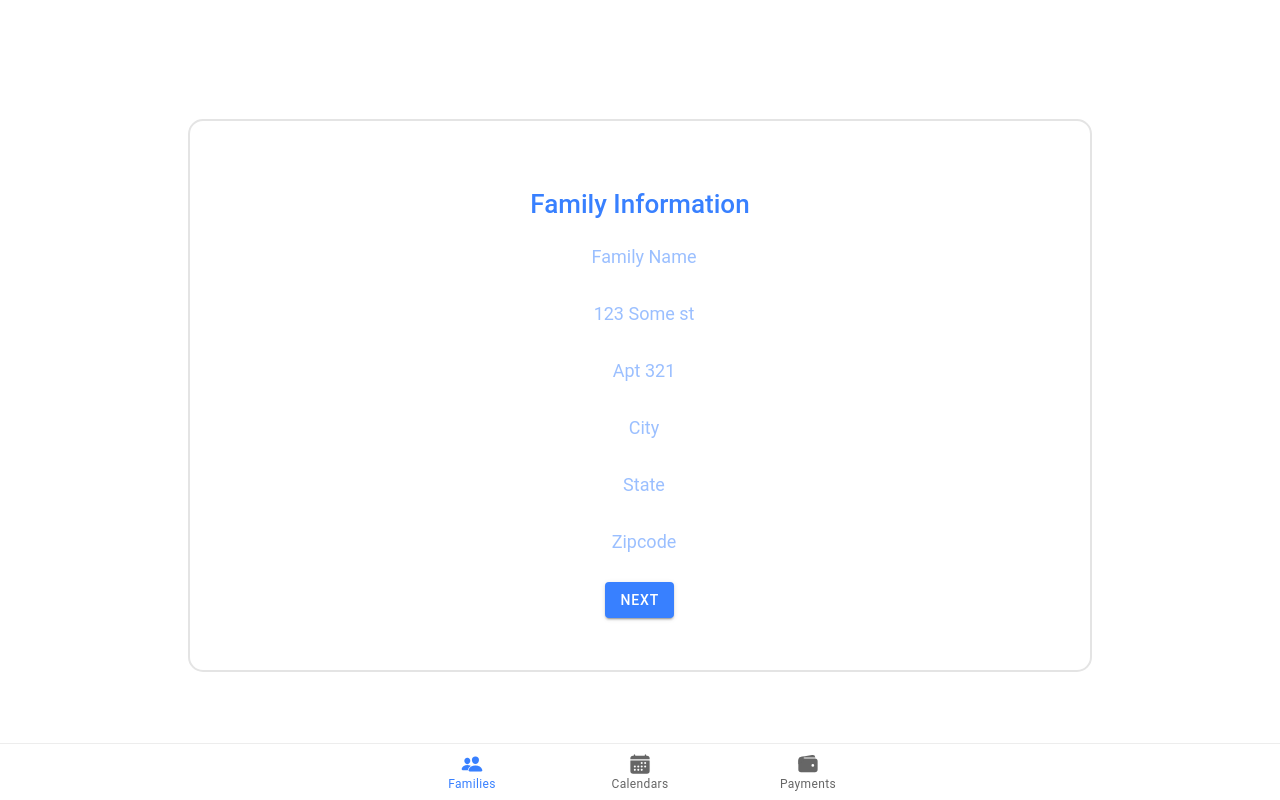
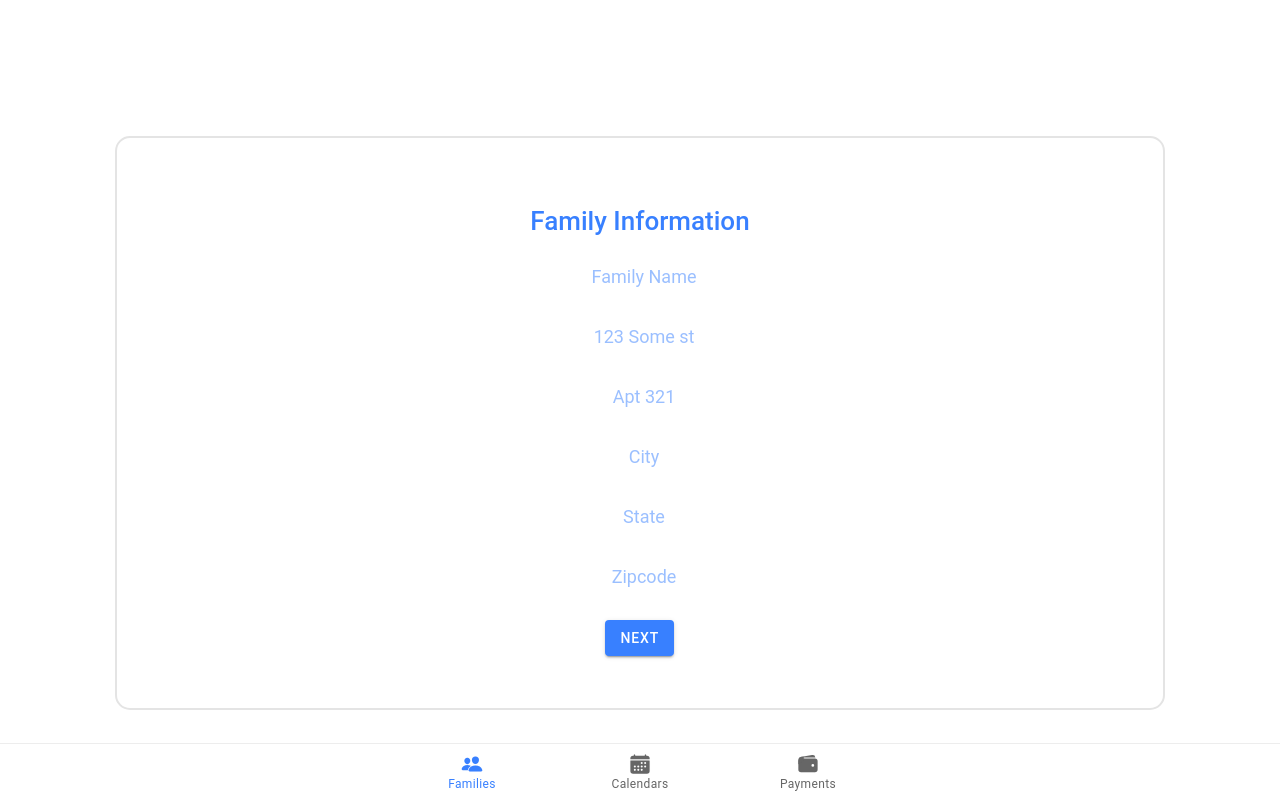
Before and after one commit to tytu16/proGroomer, a React (Create React App) app: page /families in a window 1280 px wide. Both pictures are taken after a click on the element 640 px from the left and 705 px from the top of the page. Built offline with nearby package versions, Linux system fonts and the light colour scheme.

Commit message:
Completed wire-framing createFamily questions and connecting them to the app state to display in FamilyDetails.

```diff
--- a/src/App.tsx
+++ b/src/App.tsx
@@ -80,6 +80,11 @@ export default class App extends React.Component<any,AppState> {
     })
   }
 
+  defaultFam = new FamilyInfo({
+    familyName: "defaultFam",
+    id: -1
+  });
+
   render() {
     return (
       <IonApp>
@@ -92,14 +97,8 @@ export default class App extends React.Component<any,AppState> {
                 <CreateFamily index={this.state.topIndex} onCreateFamily={this.onCreateFamily}/>
               </Route>
               <Route exact path="/families/details:id" render={({match}) => (
-                <FamilyDetail family={this.state.families.find( f =>  ':'+f.id.toString() == match.params.id )
-                  || new FamilyInfo({
-                    familyName: "defaultFam",
-                    id: -1
-                  }
-                )}/>
-              )}
-              />
+                <FamilyDetail family={this.state.families.find( f =>  ':'+f.id.toString() == match.params.id ) || this.defaultFam}/>
+              )} />
             </Route>
 
             <Route exact path="/calendars">
--- /dev/null
+++ b/src/components/CreateFamily/FamilyQuestionSlides.tsx
@@ -0,0 +1,62 @@
+import { IonSlides } from "@ionic/react";
+import { useRef } from "react";
+import { useHistory } from "react-router";
+import { FamilyInfo } from "../../models/FamilyInfo";
+import { HumanInfo } from "../../models/HumanInfo";
+import { PetInfo } from "../../models/PetInfo";
+import FamilyQuestions from "./FamilyQuestions";
+import HumanQuestions from "./HumanQuestions";
+import PetQuestions from "./PetQuestions";
+
+export interface FamilyQuestionProps {
+    index: number,
+    saveFamilyInfo: (newFamily: FamilyInfo) => void,
+    addHuman: (newHuman: HumanInfo) => void,
+    addPet: (newPet: PetInfo) => void,
+    submitFamily: (newPet: PetInfo | null) => void
+}
+
+const FamilyQuestionSlides = (props: FamilyQuestionProps) => {
+
+    const history = useHistory();
+
+    const sliderRef = useRef(document.createElement('ion-slides'));
+
+    const saveFamilyToHuman = (newFamily: FamilyInfo) => {
+        props.saveFamilyInfo(newFamily);
+        toNextSlide();
+    }
+
+    const saveHumanToPet = (newHuman: HumanInfo | null) => {
+        if(newHuman != null){
+            props.addHuman(newHuman);
+        }
+
+        toNextSlide();
+    }
+
+    const toPreviousSlide = () => {
+        console.log("to prev slide");
+        sliderRef.current.slidePrev();
+    }
+
+    const toNextSlide = () => {
+        console.log("to next slide");
+        sliderRef.current.slideNext();
+    }
+
+    const SubmitFamilyAndBackToList = (petInfo: PetInfo | null) => {
+        props.submitFamily(petInfo);
+        history.goBack();
+    }
+
+    return(
+        <IonSlides pager={ true } ref={sliderRef} id="slider" options={{ slidesPerView: "1", zoom: true, grabCursor: true, allowTouchMove: false }}>
+            <FamilyQuestions index={props.index} toHumanInfo={saveFamilyToHuman} />
+            <HumanQuestions toFamilyInfo={toPreviousSlide} anotherHuman={props.addHuman} toPetInfo={saveHumanToPet}/>
+            <PetQuestions anotherPet={props.addPet} backToHumans={toPreviousSlide} submitFamily={SubmitFamilyAndBackToList} />
+        </IonSlides>
+    );
+}
+
+export default FamilyQuestionSlides;
--- a/src/components/CreateFamily/FamilyQuestions.tsx
+++ b/src/components/CreateFamily/FamilyQuestions.tsx
@@ -4,7 +4,8 @@ import { FamilyInfo } from "../../models/FamilyInfo";
 import "./Questions.css";
 
 export interface FamilyQuestionsProps {
-    toHumanInfo: (newFamily: FamilyInfo) => void
+    toHumanInfo: (newFamily: FamilyInfo) => void,
+    index: number
 }
 
 const FamilyQuestions = (props: FamilyQuestionsProps) => {
@@ -14,21 +15,14 @@ const FamilyQuestions = (props: FamilyQuestionsProps) => {
         reValidateMode: "onChange"
     });
 
-    const onSubmit = (data: any) => {
+    const fakeSubmit = (data: any) => {
         console.log('Family Question submit button');
-        // let newFamily = new FamilyInfo({
-        //     familiyName: data.familyName,
-        //     addrOne: data.addrOne,
-        //     addrTwo: data.addrTwo,
-        //     addrCity: data.addrCity,
-        //     addrState: data.addrState,
-        //     addrZip: data.addrZip
-        // })
-        // props.toHumanInfo(newFamily);
     };
 
-    const onWard = (data: any) => {
-        props.toHumanInfo(data);
+    const toHumans = (data: any) => {
+        const newFamily = new FamilyInfo(data);
+        newFamily.id = props.index;
+        props.toHumanInfo(newFamily);
     }
 
     return (
@@ -40,14 +34,14 @@ const FamilyQuestions = (props: FamilyQuestionsProps) => {
                         <IonCol size="10" className="slide-content">
                             <h1>Family Information</h1>
 
-                            <form onSubmit={handleSubmit(onSubmit)}>
+                            <form onSubmit={handleSubmit(fakeSubmit)}>
                                 <IonInput class="input-field" placeholder="Family Name" {...register("familyName", {required: true})} />
                                 <IonInput class="input-field" placeholder="123 Some st" {...register("addrOne", {required: true})} />
-                                <IonInput class="input-field" placeholder="Apt 321" {...register("addrTwo", {required: true})} />
+                                <IonInput class="input-field" placeholder="Apt 321" {...register("addrTwo", {required: false})} />
                                 <IonInput class="input-field" placeholder="City" {...register("addrCity", {required: true})} />
                                 <IonInput class="input-field" placeholder="State" {...register("addrState", {required: true})} />
                                 <IonInput class="input-field" placeholder="Zipcode" {...register("addrZip", {required: true})} />
-                                <IonButton type="submit" onClick={handleSubmit(onWard)}>Next</IonButton>
+                                <IonButton type="submit" onClick={handleSubmit(toHumans)}>Next</IonButton>
                             </form>
                         </IonCol>
                     </IonRow>
--- a/src/components/CreateFamily/HumanQuestions.tsx
+++ b/src/components/CreateFamily/HumanQuestions.tsx
@@ -1,18 +1,65 @@
 import { IonButton, IonCol, IonGrid, IonInput, IonRow, IonSlide } from "@ionic/react";
+import { useState } from "react";
 import { useForm } from "react-hook-form";
+import { HumanInfo } from "../../models/HumanInfo";
 import "./Questions.css";
 
 export interface HumanQuestionsProps {
-    toPetInfo: () => void,
+    toPetInfo: (human: HumanInfo | null) => void,
     toFamilyInfo: () => void,
-    anotherHuman: () => void
+    anotherHuman: (human: HumanInfo) => void
 }
 
 const HumanQuestions = (props: HumanQuestionsProps) => {
-    const { register, handleSubmit, formState: { errors } } = useForm({
+    const { register, handleSubmit, reset, formState: { errors } } = useForm({
         mode: "onTouched",
         reValidateMode: "onChange"
     });
+
+    const [index, setIndex] = useState(0);
+    const [humans, setHumans] = useState<Array<HumanInfo>>([])
+
+    const saveHuman = (data: any) => {
+        const newHuman = new HumanInfo(data);
+        if(humans.length > 0){
+            for(let human of humans ){
+                if(human.isEqualWithoutId(newHuman)){
+                    console.log('we already have this person');
+                    return null;
+                }
+            }
+        }
+
+        newHuman.id = index;
+        console.log('new human created: ');
+        console.log(newHuman);
+        setIndex(index+1);
+
+        if(humans.length == 0){
+            setHumans([newHuman]);
+        } else {
+            let localHumans = humans;
+            localHumans.push(newHuman);
+            setHumans(localHumans);
+        }
+
+        return newHuman;
+    }
+
+    const saveHumanNoMove = (data: any) => {
+        console.log('saving human with no move');
+        const newHuman = saveHuman(data);
+        if(newHuman == null){
+            // already have this person,
+            // ToDo: should probably put a toast out there
+            return;
+        }
+        props.anotherHuman(newHuman);
+    }
+
+    const saveHumanMove = (data: any) => {
+        props.toPetInfo(saveHuman(data));
+    }
 
     const fakeSubmit = () => {
         console.log("human question submit");
@@ -34,15 +81,15 @@ const HumanQuestions = (props: HumanQuestionsProps) => {
                                 <IonGrid>
                                     <IonRow>
                                         <IonCol>
-                                            <IonButton expand="block" no-margin type="submit" onClick={handleSubmit(props.anotherHuman)}>Add Another</IonButton>
+                                            <IonButton expand="block" no-margin type="reset" onClick={handleSubmit(saveHumanNoMove)}>Add Another</IonButton>
                                         </IonCol>
                                     </IonRow>
                                     <IonRow>
                                         <IonCol no-padding>
-                                            <IonButton expand="block" no-margin type="submit" onClick={handleSubmit(props.toFamilyInfo)}> &lt;Fam</IonButton>
+                                            <IonButton expand="block" no-margin type="submit" onClick={props.toFamilyInfo}> &lt;Fam</IonButton>
                                         </IonCol>
                                         <IonCol no-padding>
-                                            <IonButton expand="block" no-margin type="submit" onClick={handleSubmit(props.toPetInfo)}>Pet &gt;</IonButton>
+                                            <IonButton expand="block" no-margin type="submit" onClick={handleSubmit(saveHumanMove)}>Pet &gt;</IonButton>
                                         </IonCol>
                                     </IonRow>
                                 </IonGrid>
--- a/src/components/CreateFamily/PetQuestions.tsx
+++ b/src/components/CreateFamily/PetQuestions.tsx
@@ -1,13 +1,13 @@
 import { IonButton, IonCol, IonGrid, IonInput, IonRow, IonSlide } from "@ionic/react";
+import { useState } from "react";
 import { useForm } from "react-hook-form";
 import { PetInfo } from "../../models/PetInfo";
 import "./Questions.css";
 
 export interface PetQuestionsProps{
-    anotherPet: () => void,
+    anotherPet: (petInfo: PetInfo) => void,
     backToHumans: () => void,
-    submitFamily: (petInfo: PetInfo) => void,
-
+    submitFamily: (petInfo: PetInfo | null) => void,
 }
 
 const PetQuestions = (props: PetQuestionsProps) => {
@@ -16,14 +16,45 @@ const PetQuestions = (props: PetQuestionsProps) => {
         reValidateMode: "onChange"
     });
 
+    const [index, setIndex] = useState(0);
+    const [pets, setPets] = useState<Array<PetInfo>>([]);
+
+    const createPet = (data: any) => {
+        const newPet = new PetInfo(data);
+        if(pets.length > 0){
+            for(let pet of pets) {
+                if(newPet.isEqualWithoutId(pet)){
+                    console.log('already have this pet');
+                    return null;
+                }
+            }
+        }
+        newPet.id = index;
+        setIndex(index+1);
+
+        if(pets.length == 0){
+            setPets([newPet])
+        } else {
+            let localPets = pets;
+            localPets.push(newPet);
+            setPets(localPets);
+        }
+        return newPet;
+
+    }
+
+    const createAndSavePet = (data: any) => {
+
+        let newPet = createPet(data);
+        if(newPet == null){
+            // toast, we already have this pet
+            return;
+        }
+        props.anotherPet(newPet);
+    }
+
     const submitPetInfo = (data: any) => {
-        let newPet = new PetInfo({
-            id: 0,
-            name: data.petName,
-            breed: data.petBreed,
-            sex: data.petSex
-        })
-        props.submitFamily(newPet);
+        props.submitFamily(createPet(data));
     }
 
     return (
@@ -36,18 +67,18 @@ const PetQuestions = (props: PetQuestionsProps) => {
                             <h1>Pet Information</h1>
 
                             <form onSubmit={handleSubmit(()=>{})}>
-                                <IonInput class="input-field" placeholder="Name" {...register("petName", {required: true})} />
-                                <IonInput class="input-field" placeholder="Breed" {...register("petBreed", {required: true})} />
-                                <IonInput class="input-field" placeholder="Male or Female" {...register("petSex", {required: true})} />
+                                <IonInput class="input-field" placeholder="Name" {...register("name", {required: true})} />
+                                <IonInput class="input-field" placeholder="Breed" {...register("breed", {required: true})} />
+                                <IonInput class="input-field" placeholder="Male or Female" {...register("sex", {required: true})} />
                                 <IonGrid>
                                     <IonRow>
                                         <IonCol>
-                                            <IonButton expand="block" no-margin type="submit" onClick={handleSubmit(props.anotherPet)}>Add Another</IonButton>
+                                            <IonButton expand="block" no-margin type="submit" onClick={handleSubmit(createAndSavePet)}>Add Another</IonButton>
                                         </IonCol>
                                     </IonRow>
                                     <IonRow>
                                         <IonCol no-padding>
-                                            <IonButton expand="block" no-margin type="submit" onClick={handleSubmit(props.backToHumans)}>&lt; H</IonButton>
+                                            <IonButton expand="block" no-margin type="submit" onClick={handleSubmit(props.backToHumans)}>&lt; Humans</IonButton>
                                         </IonCol>
                                         <IonCol no-padding>
                                             <IonButton expand="block" no-margin type="submit" onClick={handleSubmit(submitPetInfo)}>Finish</IonButton>
--- a/src/pages/CreateFamily/CreateFamily.tsx
+++ b/src/pages/CreateFamily/CreateFamily.tsx
@@ -1,16 +1,11 @@
-import { IonContent, IonGrid, IonRow, IonSlides } from "@ionic/react";
-import {useForm } from 'react-hook-form'
+import { IonContent, IonGrid, IonRow, IonSlides, IonText } from "@ionic/react";
 
 import './CreateFamily.css';
 import { FamilyInfo } from "../../models/FamilyInfo";
 import { HumanInfo } from "../../models/HumanInfo";
-import { useHistory } from "react-router";
 import { PetInfo } from "../../models/PetInfo";
-import { useRef, useState } from "react";
-import CreateFamilySlide from "../../components/CreateFamilySlide";
-import FamilyQuestions from "../../components/CreateFamily/FamilyQuestions";
-import HumanQuestions from "../../components/CreateFamily/HumanQuestions";
-import PetQuestions from "../../components/CreateFamily/PetQuestions";
+import React from "react";
+import FamilyQuestionSlides from "../../components/CreateFamily/FamilyQuestionSlides"
 
 export interface CreateFamilyProps {
     onCreateFamily: (family: FamilyInfo) => void,
@@ -18,101 +13,105 @@ export interface CreateFamilyProps {
 }
 
 export interface CreateFamilyState {
-    familyName: string,
-    humans: HumanInfo[],
-    pets: PetInfo[]
+    familyInProgress: FamilyInfo
 }
 
-const CreateFamily = (props: CreateFamilyProps) => {
-    const { onCreateFamily, index } = props;
-    const history = useHistory();
-    const { register, handleSubmit, formState: { errors } } = useForm({
-        mode: "onTouched",
-        reValidateMode: "onChange"
-    });
-
-    const sliderRef = useRef(document.createElement('ion-slides'));
-	const [ newFamily, setNewFamily ] = useState(new FamilyInfo({}));
-
-	const slideContent = [
-		{
-			title: "Family Info",
-			text: "Family Name, Address info, etc n shit"
-		},
-		{
-			title: "Human Info",
-			text: "Name, pronoun, email, phone num, etc n shit"
-		},
-		{
-			title: "Pet Info",
-			text: "Breed, age, sex, etc n shit"
-		}
-	];
-
-    const toFamilyInfo = () => {
-        console.log('in creat family, back family info');
-        sliderRef.current.slidePrev();
+export default class CreateFamily extends React.Component<CreateFamilyProps,CreateFamilyState> {
+    constructor(props: CreateFamilyProps){
+        super(props);
+        this.state ={
+            familyInProgress: new FamilyInfo({})
+        };
     }
 
-    const toHumanInfo = (newFamily: FamilyInfo) => {
-        console.log('in createFamily, to human info we go');
-        sliderRef.current.slideNext();
+    render() {
+
+        const addHuman = (newHuman: HumanInfo) => {
+            let newFamily = this.state.familyInProgress;
+            if(newFamily.humans.length == 0){
+                newFamily.humans = [newHuman];
+            } else {
+                newFamily.humans.push(newHuman);
             }
 
-    const anotherHuman = () => {
-        console.log("add a human");
+            console.log('family has a new human');
+            console.log(newFamily);
+
+            this.setState({familyInProgress: newFamily});
         }
 
-    const toPreviousSlide = () => {
-        console.log("to prev slide");
-        sliderRef.current.slidePrev();
+        const addPet = (newPet: PetInfo): FamilyInfo => {
+            let newFamily = this.state.familyInProgress;
+            if(newFamily.pets.length == 0){
+                newFamily.pets = [newPet];
+            } else {
+                newFamily.pets.push(newPet);
             }
 
-    const toNextSlide = () => {
-        console.log("to next slide");
-        sliderRef.current.slideNext();
-    }
-
-    const anotherPet = () => {
-        console.log("add a pet");
+            console.log('family has a new pet');
+            console.log(newFamily);
+            this.setState({familyInProgress: newFamily});
+            return newFamily;
         }
 
 
+        const saveFamilyInfo = (newFamily: FamilyInfo) => {
+            if(!this.state.familyInProgress.baseFamilyEqual(newFamily)){
+                newFamily.id = this.props.index;
+                this.setState({familyInProgress: newFamily});
+                console.log('added family info, now to humanInfo');
+                console.log(newFamily)
+            } else {
+                console.log('data is same, moving forward without saving');
+            }
+        }
 
-    const onSubmit = (data: any) => {
-        console.log(data);
-        let newHuman: HumanInfo = new HumanInfo({
-            firstName: data.firstName,
-            lastName:  data.lastName,
-        });
-        let newFamily = new FamilyInfo({
-            familyName: data.familyName,
-            humans: [newHuman],
-            id: index+1,
-            addrOne: data.addrOne,
-            addrTwo: data.addrTwo,
-            addrCity: data.addrCity,
-            addrState: data.addrState,
-            addrZip: data.addrZip,
-        })
-        onCreateFamily(newFamily);
-        history.goBack();
+        const submitFamily = (newPet: PetInfo | null) => {
+            // this method is broken
+            if(newPet == null){
+                console.log('pet already exists, moving on with family as is');
+                this.props.onCreateFamily(this.state.familyInProgress);
+            } else {
+                this.props.onCreateFamily(addPet(newPet));
+            }
         }
 
         return (
             <IonContent>
                 <IonGrid class="thing">
                     <IonRow>
-                    <IonSlides pager={ true } ref={ sliderRef } id="slider" options={{ slidesPerView: "auto", zoom: true, grabCursor: true, allowTouchMove: false }}>
-                        <FamilyQuestions toHumanInfo={toHumanInfo} />
-                        <HumanQuestions toFamilyInfo={toPreviousSlide} anotherHuman={anotherHuman} toPetInfo={toNextSlide}/>
-                        <PetQuestions anotherPet={anotherPet} backToHumans={toPreviousSlide} submitFamily={onSubmit} />
-                    </IonSlides>
+                        <FamilyQuestionSlides index={this.state.familyInProgress.id} saveFamilyInfo={saveFamilyInfo}
+                            addHuman={addHuman} addPet={addPet} submitFamily={submitFamily}/>
+                    </IonRow>
+                    <IonRow>
+                        { this.state?.familyInProgress?.familyName &&
+                            <IonText><p>{this.state.familyInProgress.familyName}<br/>
+                                { this.state.familyInProgress.fullAddress} </p>
+                            </IonText>
+                        }
+                    </IonRow>
+                    <IonRow>
+                        { this.state?.familyInProgress?.humans.length > 0 &&
+                            this.state.familyInProgress.humans.map(h => {
+                                return (
+                                    <IonText><p> {h.firstName + " " + h.lastName + " - " + h.email}
+                                    </p></IonText>
+                                );
+                            })
+                        }<br/>
+                    </IonRow>
+                    <IonRow>
+                        { this.state?.familyInProgress?.pets.length > 0 &&
+                            this.state.familyInProgress.pets.map(p => {
+                                return (
+                                    <IonText><p> { p.name + " " + p.breed + " - " + p.sex}
+                                    </p></IonText>
+                                );
+                            })
+                        }<br/>
                     </IonRow>
                 </IonGrid>
             </IonContent>
-
         );
     }
-
-export default CreateFamily;
+}
--- a/src/pages/Tabs/FamiliesTab.tsx
+++ b/src/pages/Tabs/FamiliesTab.tsx
@@ -7,7 +7,6 @@ import FamilyList from '../FamilyList/FamilyList';
 import { Route } from 'react-router';
 import CreateFamily from '../CreateFamily/CreateFamily';
 import { FamilyInfo } from '../../models/FamilyInfo';
-import FamilyDetails from '../FamilyDetails/FamilyDetails';
 import FamilyDetail from '../FamilyDetails/FamilyDetails';
 
 export interface FamiliesTabProps{
@@ -37,8 +36,7 @@ export default class FamiliesTab extends React.Component<FamiliesTabProps,Famili
               <CreateFamily index={currentIndex} onCreateFamily={onCreateFamily}/>
             </Route>
             <Route exact path="/families/details:id" render={({match}) => (
-              <FamilyDetail family={families.find( f => ':'+f.id.toString() == match.params.id) || new FamilyInfo({})}
-              />
+              <FamilyDetail family={families.find( f => ':'+f.id.toString() == match.params.id) || new FamilyInfo({})} />
             )}
             />
           </Route>
```
Also changed, not shown: src/components/CreateFamilySlide.tsx (deleted, +0 -45 lines), src/pages/FamilyDetails/FamilyDetails.tsx (+19 -3 lines), src/pages/FamilyList/FamilyList.tsx (+5 -5 lines). Lines whose indentation alone changed are shown as unchanged.
